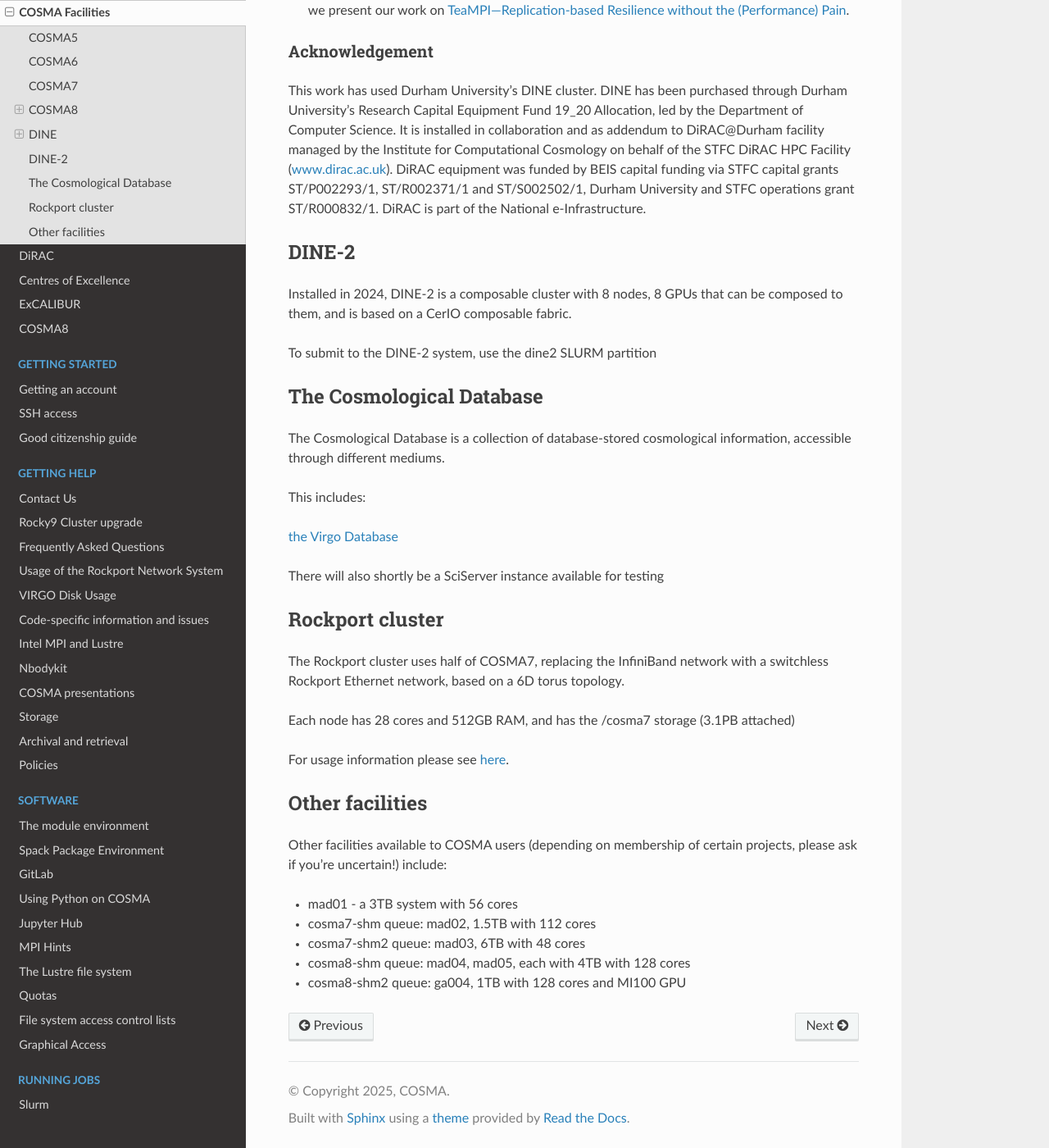
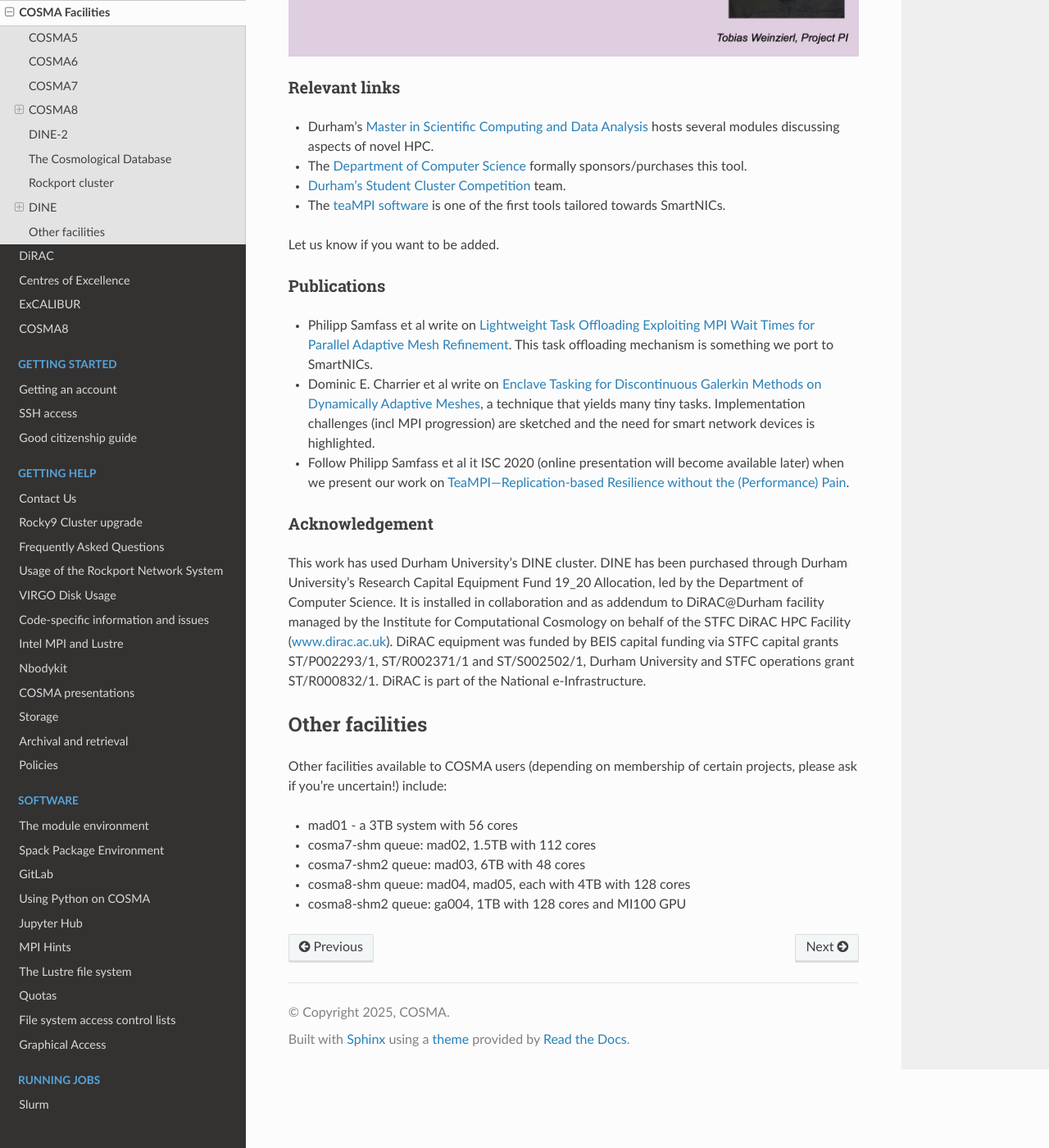
Before and after one commit to agb32/cosmadoc, a Sphinx documentation site: the page built from docs/source/facilities.md, in a window 1280 px wide and 1400 px high, scrolled down 11330 px. Shown: the whole window at 82% size. Built offline with Sphinx 7.4.7 and the Read the Docs theme 3.1.0, drawn with Linux system fonts in a browser that asks for light colours; some of the changed text lies outside the part shown.

Commit message:
reordered dine2

```diff
--- a/docs/source/facilities.md
+++ b/docs/source/facilities.md
@@ -357,29 +379,6 @@
 
 This work has used Durham University's DINE cluster. DINE has been purchased through Durham University’s Research Capital Equipment Fund 19_20 Allocation, led by the Department of Computer Science. It is installed in collaboration and as addendum to DiRAC@Durham facility managed by the Institute for Computational Cosmology on behalf of the STFC DiRAC HPC Facility ([www.dirac.ac.uk](www.dirac.ac.uk)). DiRAC equipment was funded by BEIS capital funding via STFC capital grants ST/P002293/1, ST/R002371/1 and ST/S002502/1, Durham University and STFC operations grant ST/R000832/1. DiRAC is part of the National e-Infrastructure.
 
-## DINE-2
-
-Installed in 2024, DINE-2 is a composable cluster with 8 nodes, 8 GPUs that can be composed to them, and is based on a CerIO composable fabric.
-
-To submit to the DINE-2 system, use the dine2 SLURM partition
-
-## The Cosmological Database
-
-The Cosmological Database is a collection of database-stored cosmological information, accessible through different mediums.
-
-This includes:
-
-[the Virgo Database](https://virgodb.dur.ac.uk)
-
-There will also shortly be a SciServer instance available for testing
-
-## Rockport cluster
-
-The Rockport cluster uses half of COSMA7, replacing the InfiniBand network with a switchless Rockport Ethernet network, based on a 6D torus topology.
-
-Each node has 28 cores and 512GB RAM, and has the /cosma7 storage (3.1PB attached)
-
-For usage information please see [here](rockport.md).
 
 ## Other facilities
 
```
Also changed, not shown: other parts of docs/source/facilities.md (+22 -0 lines).
